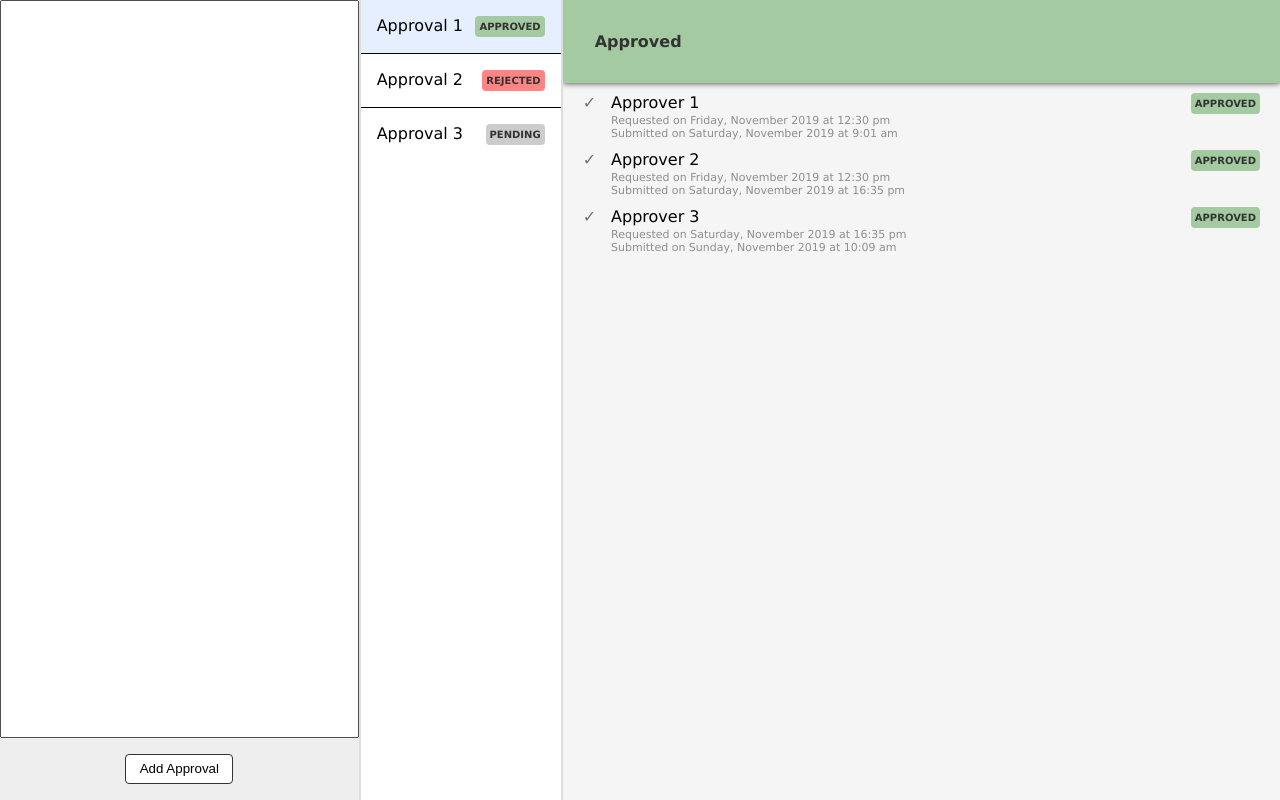
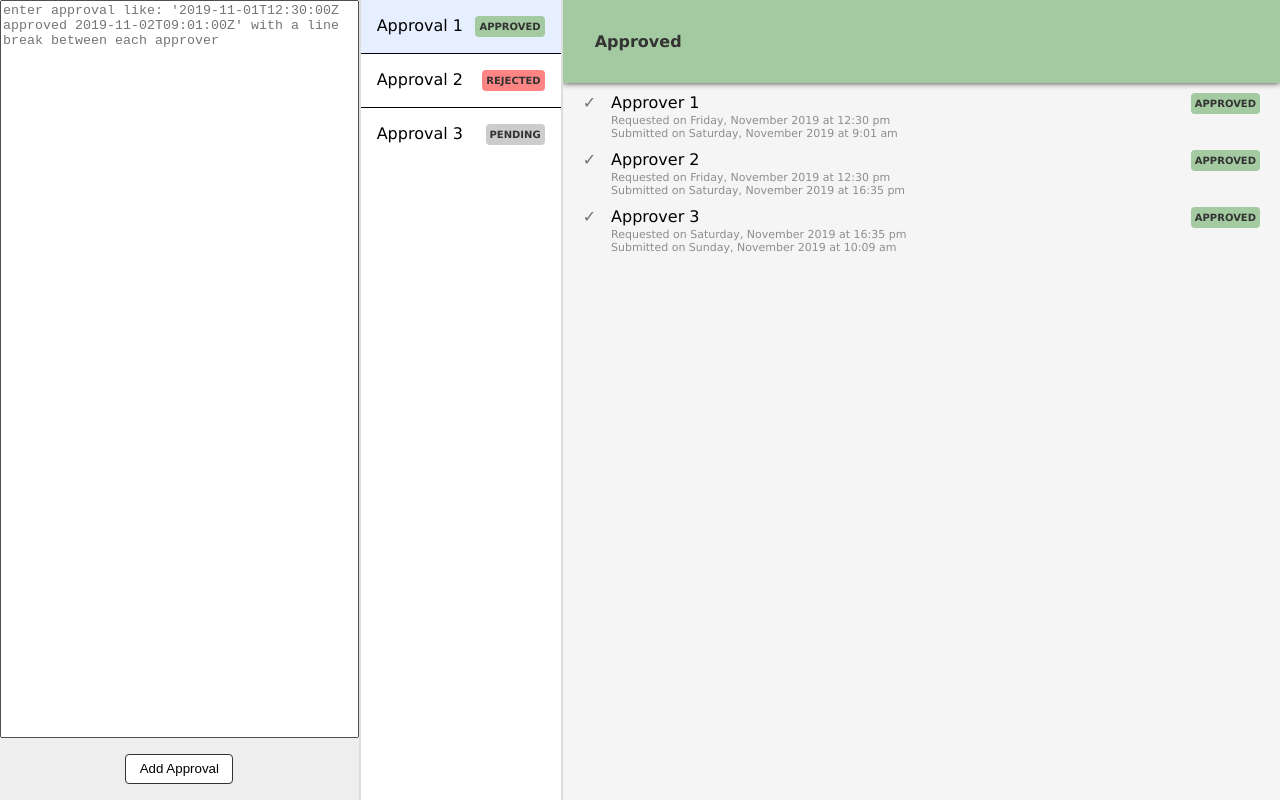
Before and after one commit to csadusky/gr8_people, a React (Create React App) app: page / in a window 1280 px wide. Built offline with nearby package versions, Linux system fonts and the light colour scheme.

Commit message:
added placeholder in textarea

```diff
--- a/src/AddApproval.js
+++ b/src/AddApproval.js
@@ -133,7 +133,7 @@ const AddApproval = ({approvals, setApprovals, errors, setErrors}) => {
   return (
     <div className={classes.root}>
       <form className={classes.form} onSubmit={addApp}>
-        <textarea className={classes.textarea} value={value} onChange={handleTextAreaChange}/>
+        <textarea className={classes.textarea} value={value} onChange={handleTextAreaChange} placeholder="enter approval like: '2019-11-01T12:30:00Z approved 2019-11-02T09:01:00Z' with a line break between each approver"/>
         <div className={classes.buttonBar}>
           <button className={classes.button} type="submit">Add Approval</button>
         </div>
```
